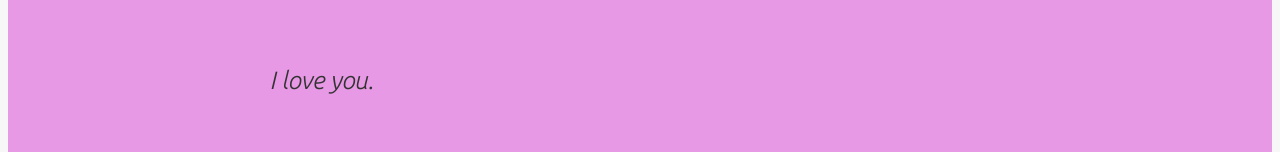
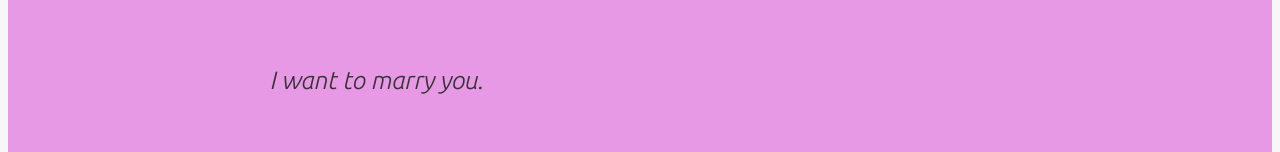
Before and after one commit to KurushtheGreat/Happy-Anniversary, a plain HTML site: page index.html in a window 1280 px wide. Shown: the part 2222-2374 px from the top of the page. Drawn offline with nearby package versions, Linux system fonts and the light colour scheme.

Commit message:
Update index.html

```diff
--- a/index.html
+++ b/index.html
@@ -56,7 +56,7 @@ rel="stylesheet">
 <img src="img/Frame.png" alt="Aaron"/>
 </div>
 <blockquote>
-<p>I love you.<br>
+<p>I want to marry you.<br>
 </blockquote>
 </p>
 
```
